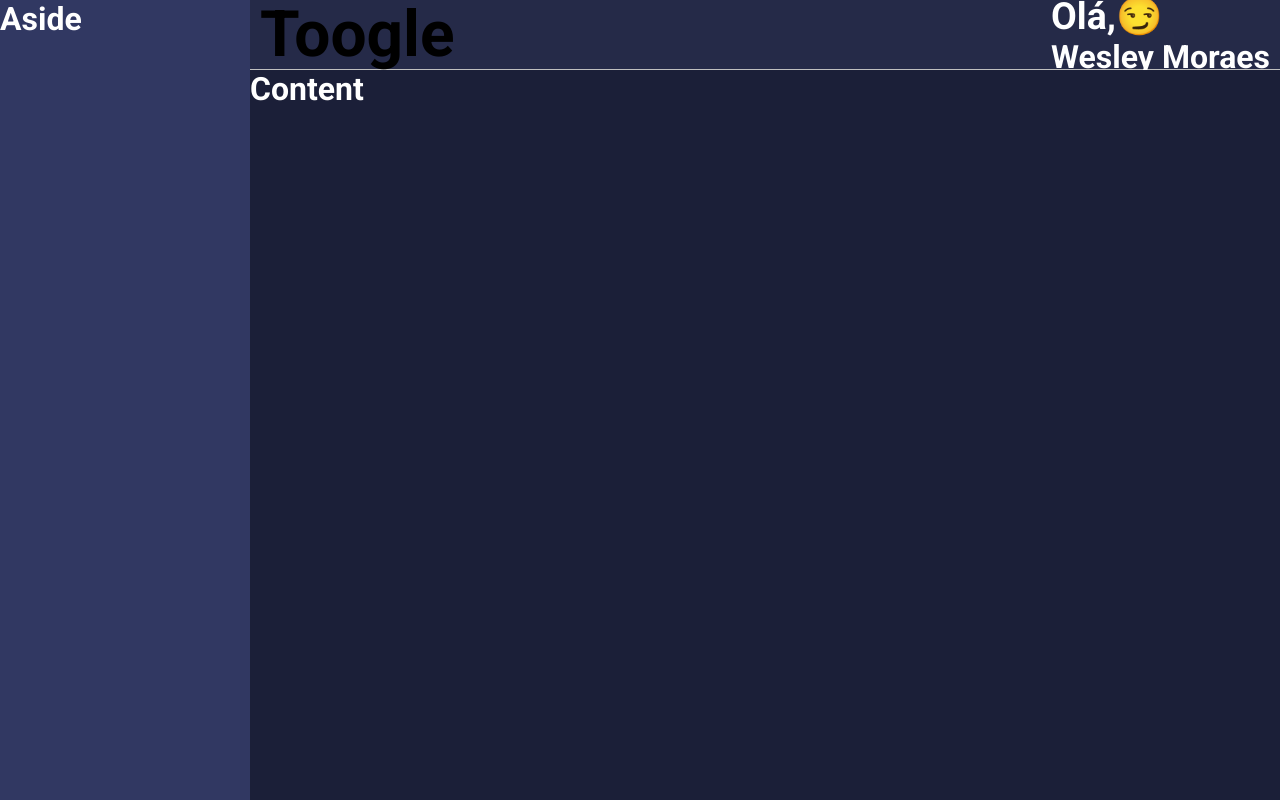
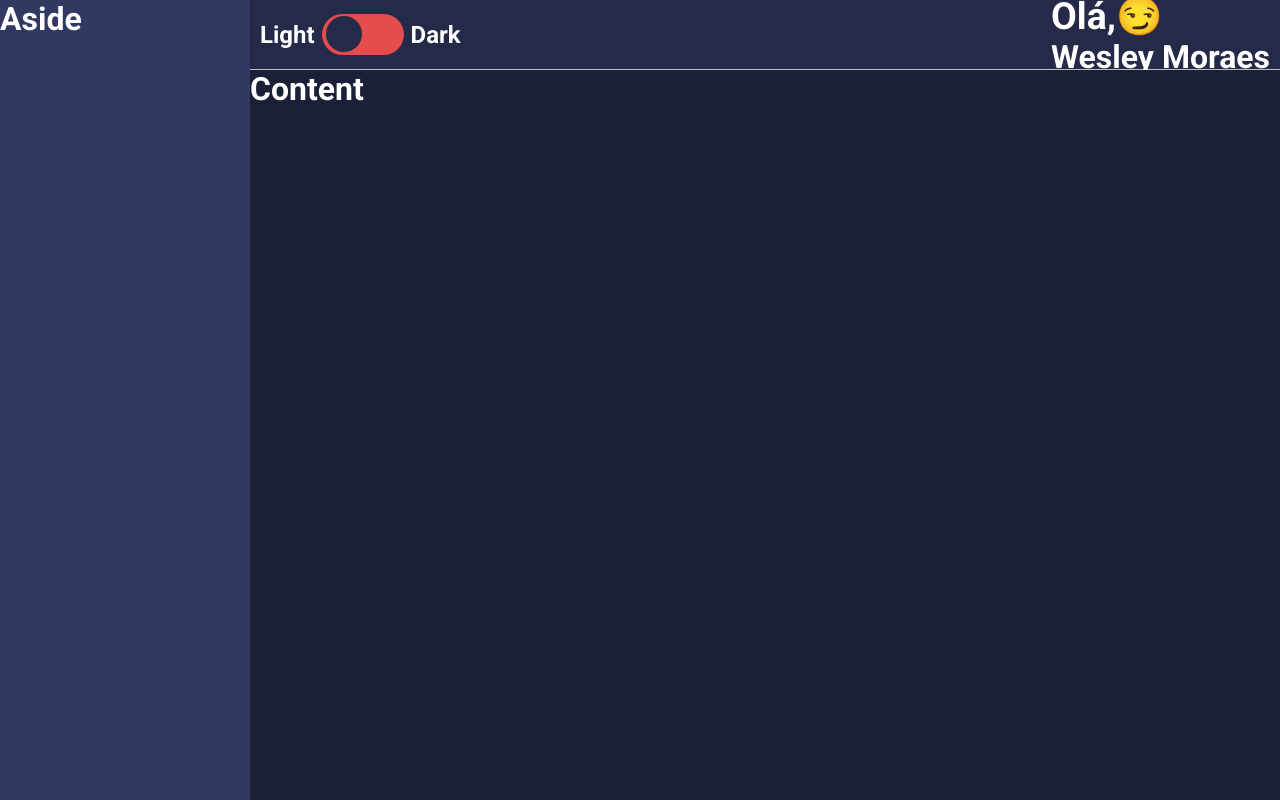
Before and after one commit to owesleymoraes/dashboard, a React (Create React App) app: page / in a window 1280 px wide. Built offline with nearby package versions, Linux system fonts and the light colour scheme.

Commit message:
feat: create toggle component

```diff
--- a/src/components/MainHeader/index.tsx
+++ b/src/components/MainHeader/index.tsx
@@ -1,6 +1,7 @@
 import React, { useMemo } from 'react'
 import * as Styled from './styles'
 import emojis from '../../utils/emojis'
+import { Toggle } from '../Toggle'
 
 export const MainHeader: React.FC = () => {
 
@@ -11,7 +12,7 @@ export const MainHeader: React.FC = () => {
     }, [])
 
     return (<Styled.Container>
-        <h1>Toogle</h1>
+        <Toggle />
         <Styled.Profile>
             <Styled.Welcome>
                 Olá,{emoji}
--- /dev/null
+++ b/src/components/Toggle/index.tsx
@@ -0,0 +1,23 @@
+import React from 'react'
+import * as Styled from './styles'
+
+export const Toggle = () => {
+    return (
+        <Styled.Container>
+            <Styled.ToggleLabel>Light</Styled.ToggleLabel>
+            <Styled.Label>
+                <Styled.Input type='checkbox' />
+                <Styled.Span>
+                    <Styled.Icon />
+                </Styled.Span>
+            </Styled.Label>
+            <Styled.ToggleLabel>Dark</Styled.ToggleLabel>
+        </Styled.Container>
+
+
+
+
+
+
+    )
+}
--- /dev/null
+++ b/src/components/Toggle/styles.ts
@@ -0,0 +1,59 @@
+import styled from 'styled-components'
+
+export const Container = styled.div`
+display: flex;
+align-items: center ;
+
+`
+
+export const Label = styled.label`
+position: relative;
+width: 82px;
+height: 41px;
+cursor: pointer;
+margin: 0px 7px;
+`
+
+export const Input = styled.input`
+position: relative;
+z-index: 1;
+appearance: none;
+
+:checked ~ span {
+    background-color: ${props => props.theme.colors.info};
+}
+
+:checked ~ span i {
+    background-color: ${props => props.theme.colors.secundary};
+    left: 40px;
+}
+
+`
+
+export const Span = styled.span`
+position: absolute;
+top: 0;
+left: 0;
+width: 100%;
+height: 100%;
+background-color: ${props => props.theme.colors.warning};
+border-radius: 80px ;
+transition: 0.5s ;
+
+`
+
+export const Icon = styled.i`
+top: 2px;
+left: 4px;
+position: absolute ;
+width: 36px;
+height: 36px;
+background-color: ${props => props.theme.colors.secundary};
+border-radius: 50px;
+transition: 0.5s;
+`
+
+export const ToggleLabel = styled.div`
+font-size: 24px ;
+color: ${props => props.theme.colors.white} ;
+`
```
